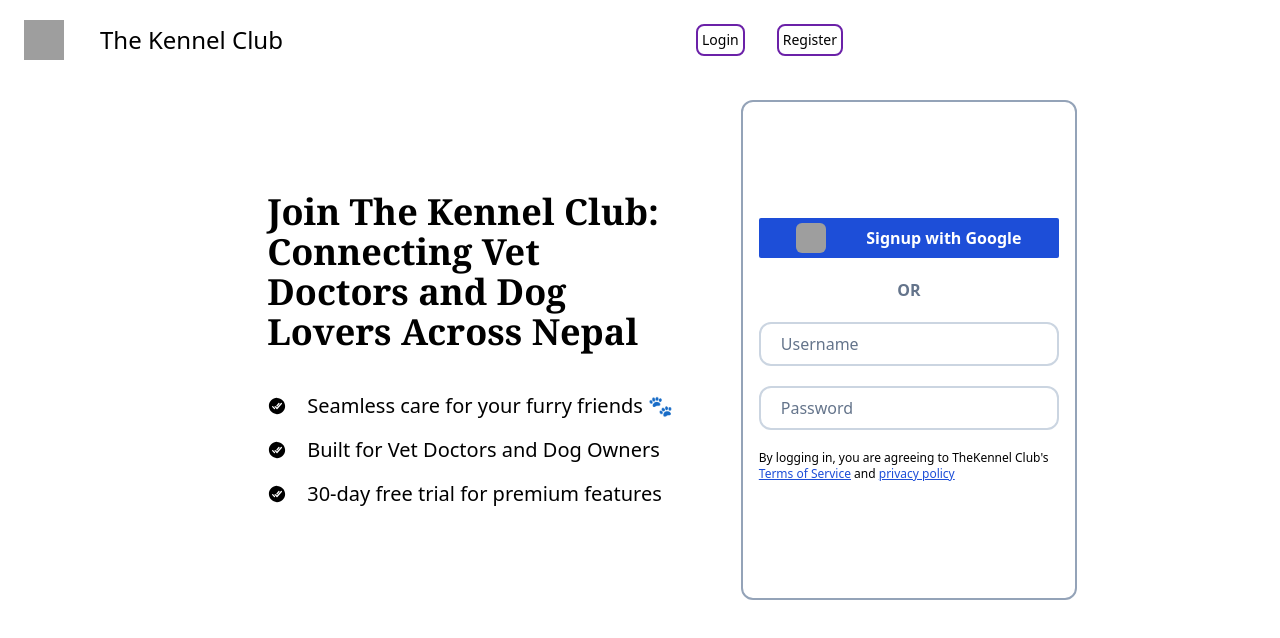
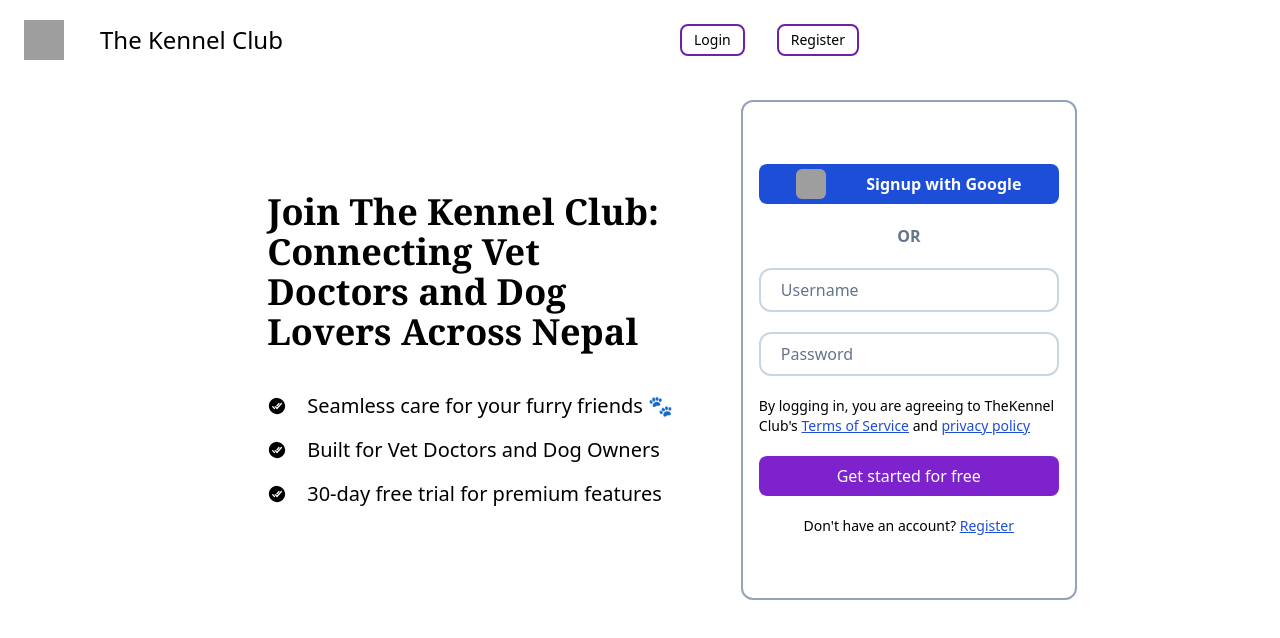
Before and after one commit to Manjil00/TheKennelClub, a React (Vite) app: page /login in a window 1280 px wide. Shown: the top 638 px of the page. Built offline with nearby package versions, Linux system fonts and the light colour scheme; grey boxes are pictures that could not be loaded; a web font is replaced by a local one.

Commit message:
full login

```diff
--- a/src/components/LandingNav.jsx
+++ b/src/components/LandingNav.jsx
@@ -17,8 +17,8 @@ cursor-pointer flex justify-center items-center'>The Kennel Club</h1>
 
     <div className={`bg-white md:bg-transparent absolute min-h-[30vh] left-0 top-[90%] w-full p-5 flex flex-col justify-end md:static md:flex md:min-h-fit md:w-auto gap-9 text-sm ${isNavOpen ? 'block' : 'hidden'}`}>
         <ul className=" cursor-pointer flex flex-col gap-4 md:flex-row  md:gap-8 md:justify-evenly md:text-sm">
-        <Link to="/login"><li className="border-2 border-purple-800 p-1 rounded-lg hover:text-white hover:bg-purple-800">Login</li></Link>
-        <Link to="/register"><li className="border-2 border-purple-800 p-1 rounded-lg hover:text-white hover:bg-purple-800">Register</li></Link>
+        <Link to="/login"><li className="border-2 border-purple-800 py-1 px-3 rounded-lg hover:text-white hover:bg-purple-800">Login</li></Link>
+        <Link to="/register"><li className="border-2 border-purple-800 py-1 px-3 rounded-lg hover:text-white hover:bg-purple-800">Register</li></Link>
         </ul>
     </div>
     <div>
--- a/src/components/LeftPatch.jsx
+++ b/src/components/LeftPatch.jsx
@@ -1,11 +1,11 @@
-import React from 'react'
+import React from 'react';
 import { IoCheckmarkDoneCircle } from "react-icons/io5";
 
 const LeftPatch = () => {
 return (
 <div className="leftSection  w-[90%] md:w-[48%] h-auto md:h-[500px] rounded-xl p-5 md:p-16 flex flex-col justify-center items-start gap-5 md:gap-10">
     <h1 className="title text-black text-sm md:text-4xl font-bold font-serif">Join The Kennel Club: Connecting Vet Doctors and Dog Lovers Across Nepal</h1>
-    <div className="h2 text-black text-xs md:text-xl">
+    <div className="h2 text-black text-xs md:text-xl ">
     <h2 className='flex justify-start items-center gap-5'><IoCheckmarkDoneCircle /> Seamless care for your furry friends 🐾</h2>
     <h2 className='mt-4 flex justify-start items-center gap-5'><IoCheckmarkDoneCircle />Built for Vet Doctors and Dog Owners</h2>
     <h2 className='mt-4 flex justify-start items-center gap-5'><IoCheckmarkDoneCircle />30-day free trial for premium features</h2>
--- a/src/pages/Login.jsx
+++ b/src/pages/Login.jsx
@@ -14,7 +14,7 @@ const Login = () => {
   <div className="rightPatch w-[90%]  md:w-[30%] h-[400px] md:h-[500px]  rounded-xl  border-2 border-slate-400 flex justify-center items-center">
 
   <div className="inputscontainer  w-[300px] h-full flex flex-col justify-center items-center gap-5">
-        <button className="bg-blue-700 hover:bg-blue-900 text-white font-bold p-1 w-full h-[40px] rounded-sm flex justify-center items-center gap-10">
+        <button className="bg-blue-700 text-white font-bold p-1 w-full h-[40px] rounded-lg flex justify-center items-center gap-10">
         <img src='/icons/GIcon.png' className='h-[30px] w-[30px] rounded-md' alt='google'/>
         <h2 className="signup font-sans">Signup with Google</h2>
         </button>
@@ -26,7 +26,11 @@ const Login = () => {
         <input className='w-full h-[40px] p-5 rounded-xl placeholder-slate-500  border-slate-300 border-2' placeholder='Password'/>
         </div>
 
-        <label className='font-sans text-xs'>By logging in, you are agreeing to TheKennel Club's <span className='underline text-blue-700 cursor-pointer'>Terms of Service</span> and <span className='underline text-blue-700 cursor-pointer'>privacy policy</span></label>
+        <label className='font-sans text-sm'>By logging in, you are agreeing to TheKennel Club's <span className='underline text-blue-700 cursor-pointer'>Terms of Service</span> and <span className='underline text-blue-700 cursor-pointer'>privacy policy</span></label>
+
+        <button className='mx-auto bg-purple-700 w-full h-[40px] rounded-lg text-white'>Get started for free</button>
+
+        <div className="label text-sm">Don't have an account? <span className='underline text-blue-700 cursor-pointer'>Register</span></div>
   </div>
 
 
```
